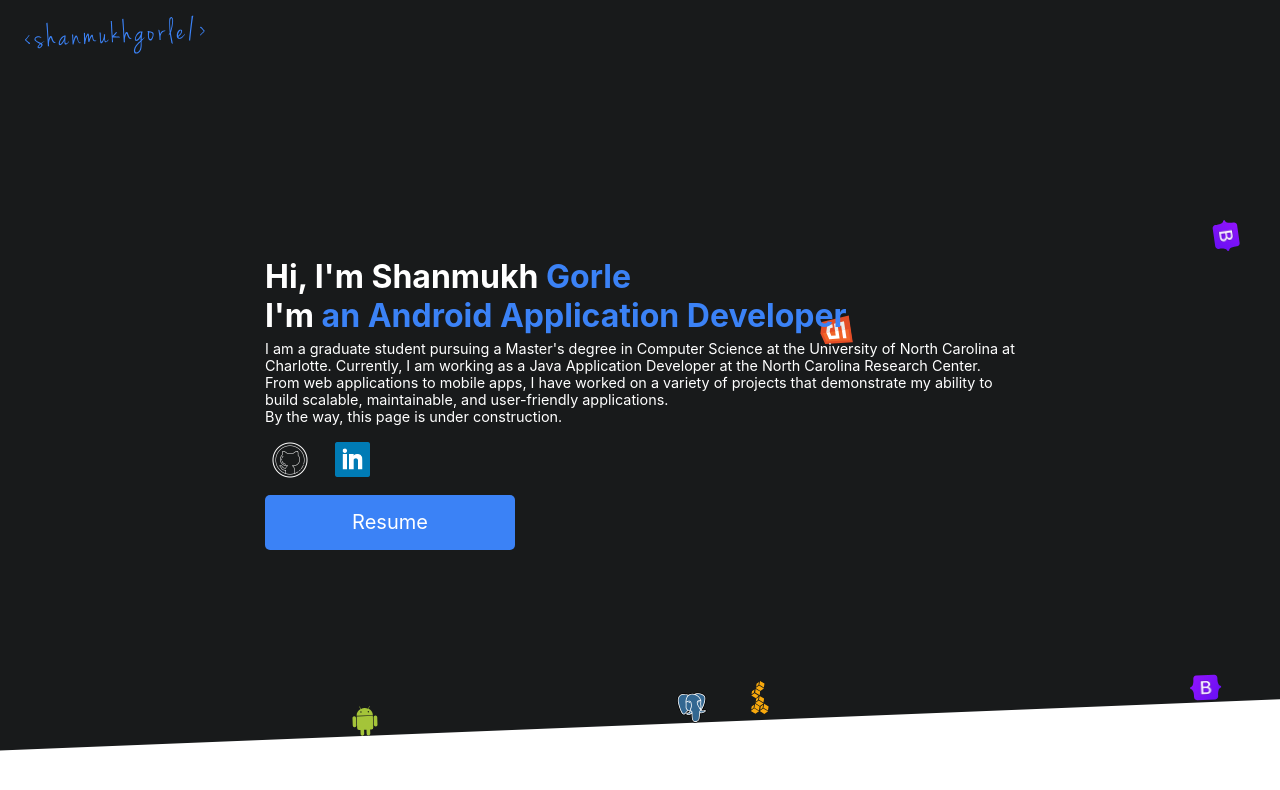
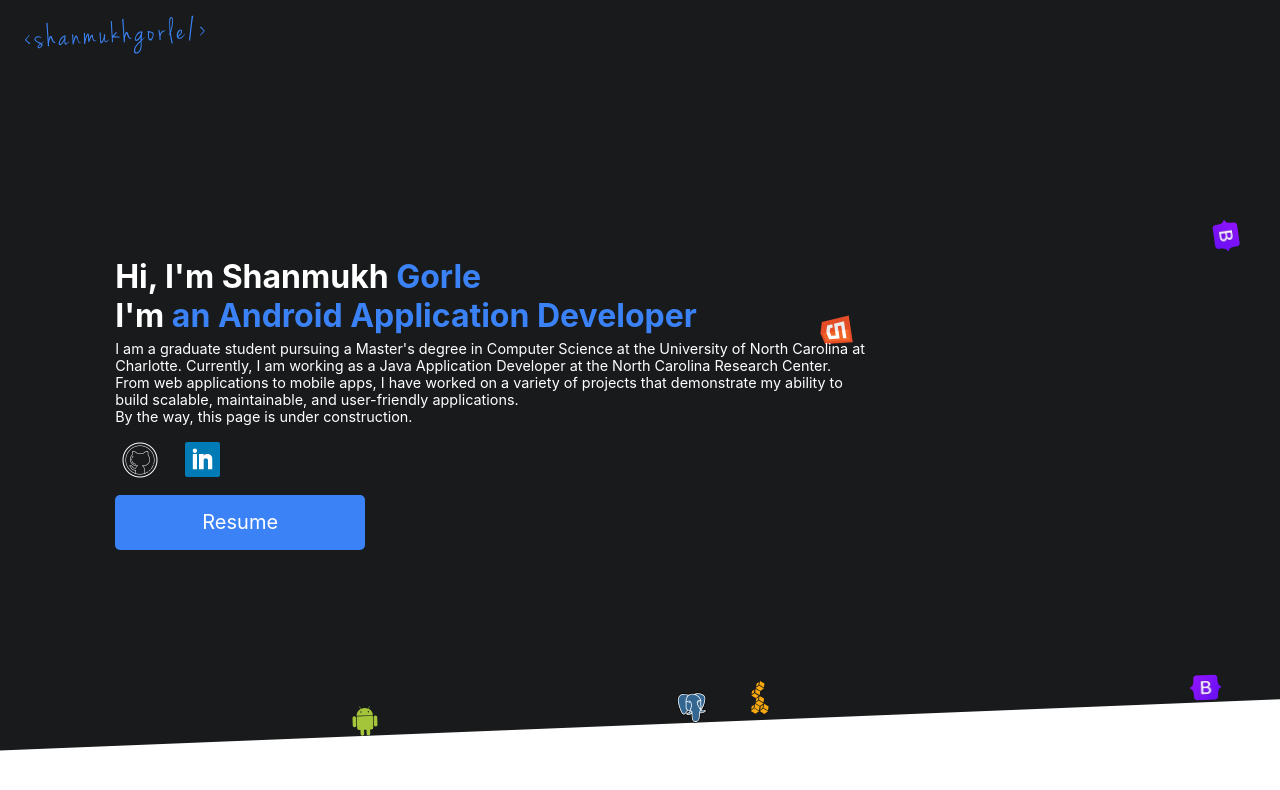
Before and after one commit to gorleshanmukh/myportfolio, a React (Create React App) app: page / in a window 1280 px wide. Shown: the top 790 px of the page. Built offline with nearby package versions, Linux system fonts and the light colour scheme.

Commit message:
Update App.css

```diff
--- a/src/App.css
+++ b/src/App.css
@@ -83,9 +83,8 @@ body {
   display: flex;
   flex-direction: column;
   justify-content: center;
-  align-items: center;
   top: -30px;
-  left:0;
+  left:9%;
   position: absolute;
   color: white;
   font-size: 2em;
@@ -191,6 +190,7 @@ body {
   .type-animation-main-container {
     pointer-events: auto;
     top: -15px;
+    align-items: center;
     }
   .type-animation-head {
     font-size: 25px;
```
